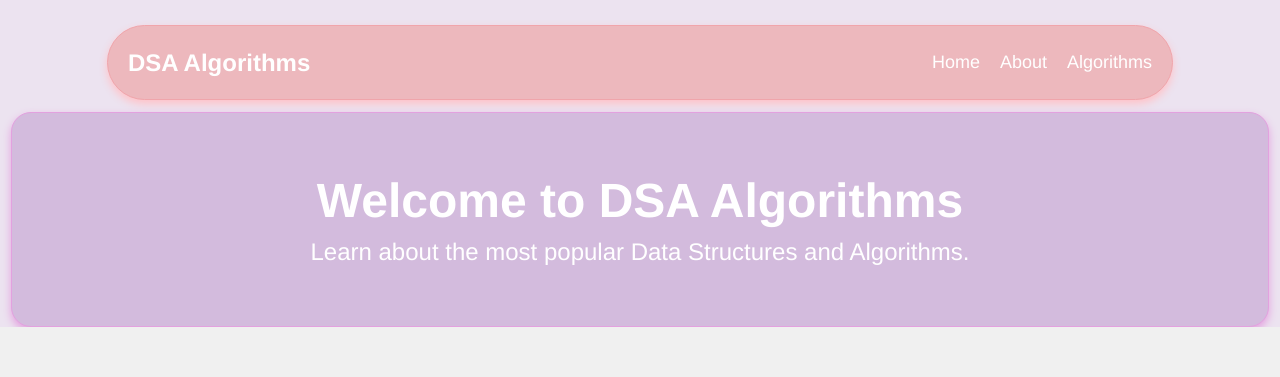
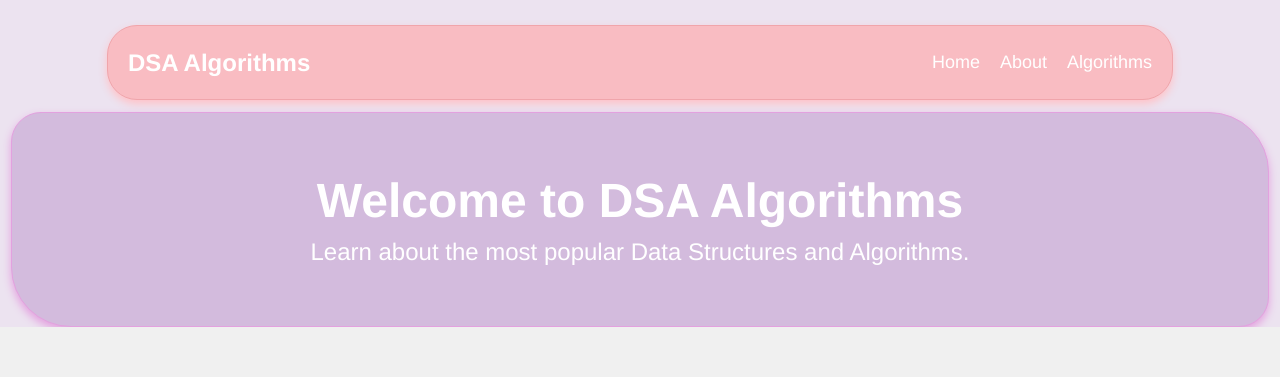
Before and after one commit to saakcy7/Algo-Rhythm, a React (Create React App) app in the folder algorithm/: page / in a window 1280 px wide. Shown: the top 377 px of the page. Built offline with nearby package versions, Linux system fonts and the light colour scheme.

Commit message:
border changed

```diff
--- a/algorithm/src/styles/AlgorithmCard.css
+++ b/algorithm/src/styles/AlgorithmCard.css
@@ -4,7 +4,7 @@
 
     padding: 20px;
     margin: 20px;
-    border-radius: 18px;
+    border-radius: 30px 60px ;
     gap: 16px;
     box-shadow: 0 4px 8px #F8AFA6;
     text-align: center;
@@ -33,7 +33,7 @@
     width: 100%;
     height: 100%;
     object-fit: cover;
-    border-radius: 5%;
+    border-radius: 10px 30px 60px;
     margin-bottom: 16px;
 }
 
--- a/algorithm/src/styles/Navbar.css
+++ b/algorithm/src/styles/Navbar.css
@@ -3,11 +3,11 @@
     display: flex;
     justify-content: space-between;
     align-items: center;
-    background-color: #edb8bd;
+    background-color: #f9bcc2;
     padding: 10px 20px;
     box-shadow: 0 4px 8px #FFC2C7;
     border: 1px solid #f0a5ab;
-    border-radius: 50px;
+    border-radius: 30px;
     width: 80%;
     margin-left: auto;
     margin-right: auto;
--- a/algorithm/src/styles/about.css
+++ b/algorithm/src/styles/about.css
@@ -13,7 +13,7 @@
     margin-right:auto;
     border: 1px solid #e3a1df;
     box-shadow: 0 4px 8px #e3a1df;
-    border-radius: 20px;
+    border-radius: 10px 30px 60px;
     margin-bottom: 40px;
     text-align: center;
 
--- a/algorithm/src/styles/home.css
+++ b/algorithm/src/styles/home.css
@@ -16,7 +16,7 @@
     justify-content: center;
     border: 1px solid #e3a1df;
     box-shadow: 0 4px 8px #e3a1df;
-    border-radius: 20px;
+    border-radius: 30px 60px;
     width: 95%;
     margin-left: auto;
     margin-right: auto;
```
